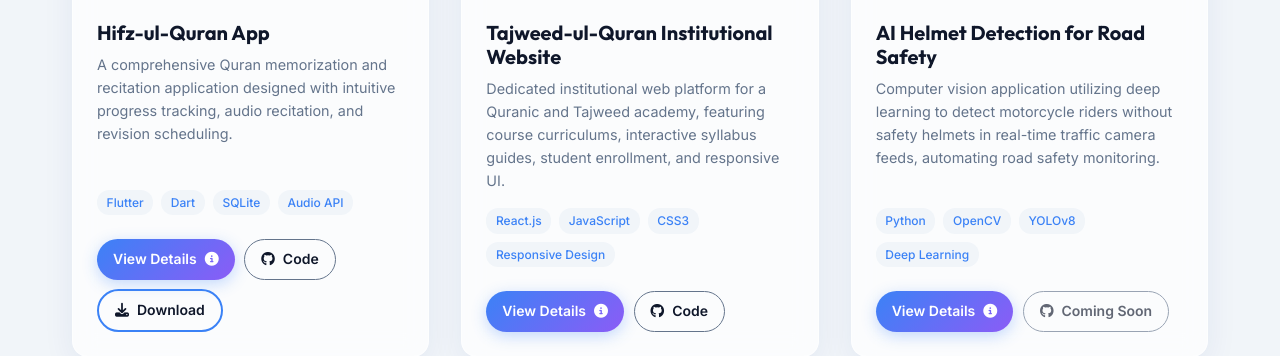
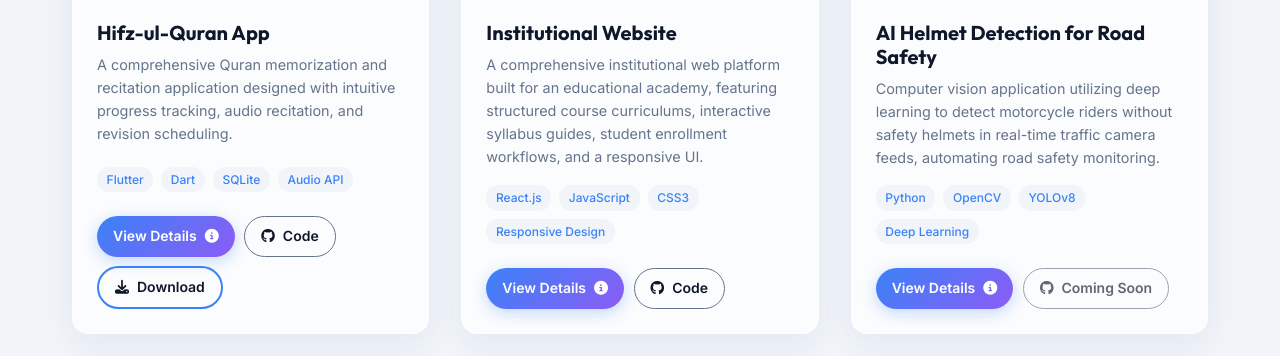
Before and after one commit to HamzaMahfooz12/portfolio, a website built with Vite: page index.html in a window 1280 px wide. Shown: the part 3280-3636 px from the top of the page. Built offline with nearby package versions, Linux system fonts and the light colour scheme.

Commit message:
refactor: rename project to Institutional Website and update image to academic architecture

```diff
--- a/index.html
+++ b/index.html
@@ -241,16 +241,16 @@
             </div>
           </article>
 
-          <!-- Project 2: Tajweed-ul-Quran Institutional Website -->
+          <!-- Project 2: Institutional Website -->
           <article class="project-card glass fade-up delay-1" data-category="frontend">
             <div class="project-img">
               <img
-                src="https://images.unsplash.com/photo-1523240795612-9a054b0db644?ixlib=rb-4.0.3&auto=format&fit=crop&w=600&q=80"
-                alt="Tajweed-ul-Quran Institutional Website">
+                src="https://images.unsplash.com/photo-1562774053-701939374585?ixlib=rb-4.0.3&auto=format&fit=crop&w=600&q=80"
+                alt="Institutional Website">
             </div>
             <div class="project-info">
-              <h3 class="project-title">Tajweed-ul-Quran Institutional Website</h3>
-              <p class="project-desc">Dedicated institutional web platform for a Quranic and Tajweed academy, featuring course curriculums, interactive syllabus guides, student enrollment, and responsive UI.</p>
+              <h3 class="project-title">Institutional Website</h3>
+              <p class="project-desc">A comprehensive institutional web platform built for an educational academy, featuring structured course curriculums, interactive syllabus guides, student enrollment workflows, and a responsive UI.</p>
               <div class="project-tech">
                 <span class="tech-badge">React.js</span>
                 <span class="tech-badge">JavaScript</span>
@@ -258,7 +258,7 @@
                 <span class="tech-badge">Responsive Design</span>
               </div>
               <div class="project-links">
-                <a href="#" class="btn btn-small btn-primary view-details-btn" data-id="tajweed-institute">View Details <i class="fa-solid fa-circle-info"></i></a>
+                <a href="#" class="btn btn-small btn-primary view-details-btn" data-id="institutional-website">View Details <i class="fa-solid fa-circle-info"></i></a>
                 <a href="https://github.com/HamzaMahfooz12/Tajweed-ul-Quran" target="_blank" class="btn btn-small btn-outline"><i class="fa-brands fa-github"></i> Code</a>
               </div>
             </div>
--- a/src/main.js
+++ b/src/main.js
@@ -169,10 +169,10 @@ document.addEventListener('DOMContentLoaded', () => {
       github: 'https://github.com/HamzaMahfooz12/Al-Quran',
       download: '#'
     },
-    'tajweed-institute': {
-      title: 'Tajweed-ul-Quran Institutional Website',
-      image: 'https://images.unsplash.com/photo-1523240795612-9a054b0db644?ixlib=rb-4.0.3&auto=format&fit=crop&w=600&q=80',
-      description: '<p>An institutional educational web portal designed and developed for a Quranic and Tajweed learning academy.</p><p>Features interactive course catalogs, structured Tajweed curriculum breakdowns, online student registration and inquiry workflows, faculty profiles, and responsive design tailored for smooth accessibility across desktop and mobile devices.</p>',
+    'institutional-website': {
+      title: 'Institutional Website',
+      image: 'https://images.unsplash.com/photo-1562774053-701939374585?ixlib=rb-4.0.3&auto=format&fit=crop&w=600&q=80',
+      description: '<p>A dedicated institutional web portal designed and developed for an educational organization and academic institution.</p><p>Features dynamic course catalogs, structured curriculum breakdowns, online student registration and inquiry workflows, faculty profiles, and responsive layouts optimized for fast accessibility across all devices.</p>',
       tech: ['React.js', 'JavaScript (ES6+)', 'HTML5', 'CSS3', 'Responsive UI'],
       github: 'https://github.com/HamzaMahfooz12/Tajweed-ul-Quran'
     },
```
Also changed, not shown: README.md.
